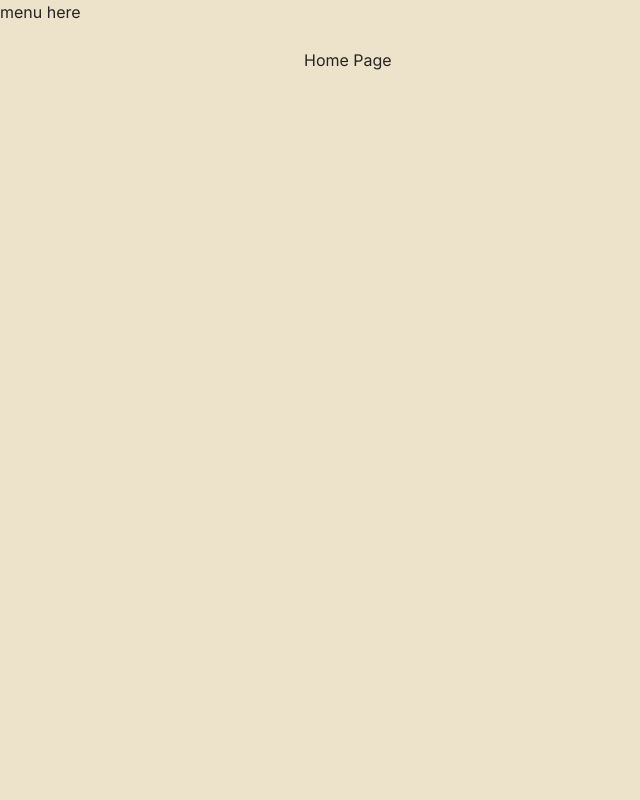
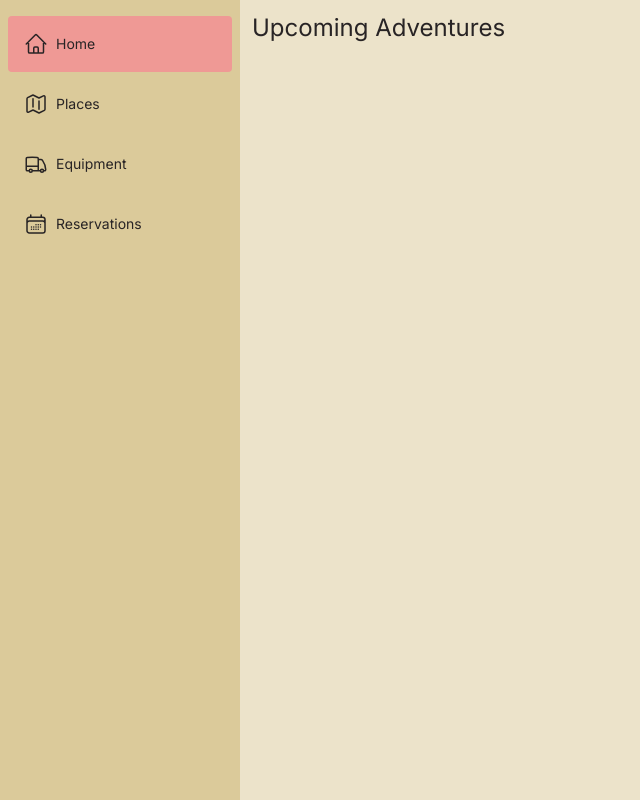
Before and after one commit to kensodemann-projects/recreation-planner, a Next.js app: page /adventure in a window 1280 px wide. Shown: the whole page, without its empty margins (0-640 px from the left). Built offline with nearby package versions, Linux system fonts and the light colour scheme.

Commit message:
add a menu layout

```diff
--- /dev/null
+++ b/app/adventure/equipment/page.tsx
@@ -0,0 +1,7 @@
+import PageHeader from '../../ui/page-header';
+
+const EquipmentPage = () => {
+  return <PageHeader>Equipment</PageHeader>;
+};
+
+export default EquipmentPage;
--- /dev/null
+++ b/app/adventure/events/page.tsx
@@ -0,0 +1,7 @@
+import PageHeader from '../../ui/page-header';
+
+const EventsPage = () => {
+  return <PageHeader>Events</PageHeader>;
+};
+
+export default EventsPage;
--- a/app/adventure/layout.tsx
+++ b/app/adventure/layout.tsx
@@ -1,10 +1,41 @@
+'use client';
+
+import { Bars3Icon, CalendarDaysIcon, HomeIcon, MapIcon, TruckIcon } from '@heroicons/react/24/outline';
+import { useState } from 'react';
+import MenuItem from '../ui/menu-item';
+
 const Layout = ({ children }: { children: React.ReactNode }) => {
+  const [menuOpen, setMenuOpen] = useState(false);
+
   return (
-    <div className="flex h-screen flex-col md:flex-row md:overflow-hidden">
-      <div className="w-full flex-none md:w-64">
-        <p>menu here</p>
+    <div className="drawer lg:drawer-open">
+      <input id="navmenu-drawer" type="checkbox" className="drawer-toggle" checked={menuOpen} readOnly />
+      <div className="drawer-content flex flex-col">
+        <div className="navbar bg-base-100 lg:hidden">
+          <button className="btn btn-ghost drawer-button" onClick={() => setMenuOpen(true)}>
+            <Bars3Icon className="w-6" />
+          </button>
+          <div>Plan your Adventures</div>
+        </div>
+        <div className="p-3">{children}</div>
       </div>
-      <div className="flex-grow p-6 md:overflow-y-auto md:p-12">{children}</div>
+      <div className="drawer-side">
+        <label aria-label="close sidebar" className="drawer-overlay" onClick={() => setMenuOpen(false)}></label>
+        <div className="menu bg-base-300 text-base-content min-h-full w-60 py-4 gap-1">
+          <MenuItem href="/adventure" onClick={() => setMenuOpen(false)} icon={HomeIcon}>
+            Home
+          </MenuItem>
+          <MenuItem href="/adventure/places" onClick={() => setMenuOpen(false)} icon={MapIcon}>
+            Places
+          </MenuItem>
+          <MenuItem href="/adventure/equipment" onClick={() => setMenuOpen(false)} icon={TruckIcon}>
+            Equipment
+          </MenuItem>
+          <MenuItem href="/adventure/reservations" onClick={() => setMenuOpen(false)} icon={CalendarDaysIcon}>
+            Reservations
+          </MenuItem>
+        </div>
+      </div>
     </div>
   );
 };
--- a/app/adventure/page.tsx
+++ b/app/adventure/page.tsx
@@ -1,5 +1,7 @@
+import PageHeader from '../ui/page-header';
+
 const HomePage = () => {
-  return <p>Home Page</p>;
+  return <PageHeader>Upcoming Adventures</PageHeader>;
 };
 
 export default HomePage;
--- /dev/null
+++ b/app/adventure/places/page.tsx
@@ -0,0 +1,7 @@
+import PageHeader from '../../ui/page-header';
+
+const PlacesPage = () => {
+  return <PageHeader>Places</PageHeader>;
+};
+
+export default PlacesPage;
--- /dev/null
+++ b/app/adventure/reservations/page.tsx
@@ -0,0 +1,7 @@
+import PageHeader from '../../ui/page-header';
+
+const ReservationsPage = () => {
+  return <PageHeader>Reservations</PageHeader>;
+};
+
+export default ReservationsPage;
--- /dev/null
+++ b/app/ui/menu-item.tsx
@@ -0,0 +1,32 @@
+'use client';
+
+import { usePathname } from 'next/navigation';
+import Link from 'next/link';
+
+const MenuItem = ({
+  href,
+  children,
+  icon,
+  onClick,
+}: {
+  href: string;
+  children: string;
+  icon: React.ElementType;
+  onClick: () => void;
+}) => {
+  const pathName = usePathname();
+  const matches = pathName === href;
+  const LinkIcon = icon;
+  return (
+    <Link href={href} onClick={onClick}>
+      <div
+        className={`flex flex-row gap-2 p-4 rounded items-center hover:bg-primary hover:text-primary-content ${matches ? 'bg-primary text-primary-content' : ''}`}
+      >
+        {LinkIcon && <LinkIcon className="w-6" />}
+        {children}
+      </div>
+    </Link>
+  );
+};
+
+export default MenuItem;
--- a/app/ui/page-header.tsx
+++ b/app/ui/page-header.tsx
@@ -1,7 +1,7 @@
 const PageHeader = ({ children }: { children: string }) => {
   return (
     <header>
-      <h1 className="text-4xl">{children}</h1>
+      <h1 className="text-2xl">{children}</h1>
     </header>
   );
 };
```
Also changed, not shown: 1 other file (tests, documents, lock files or other folders).
